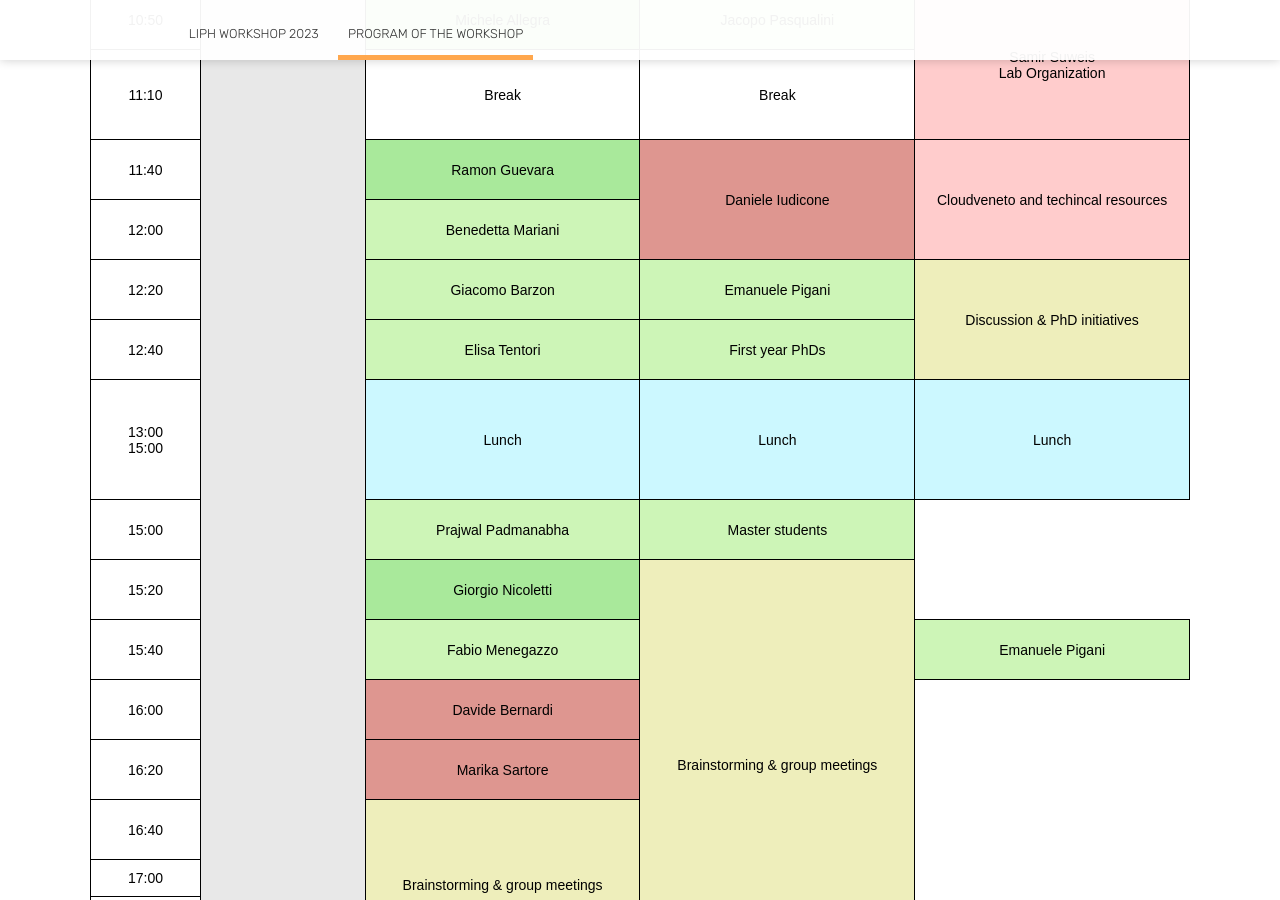
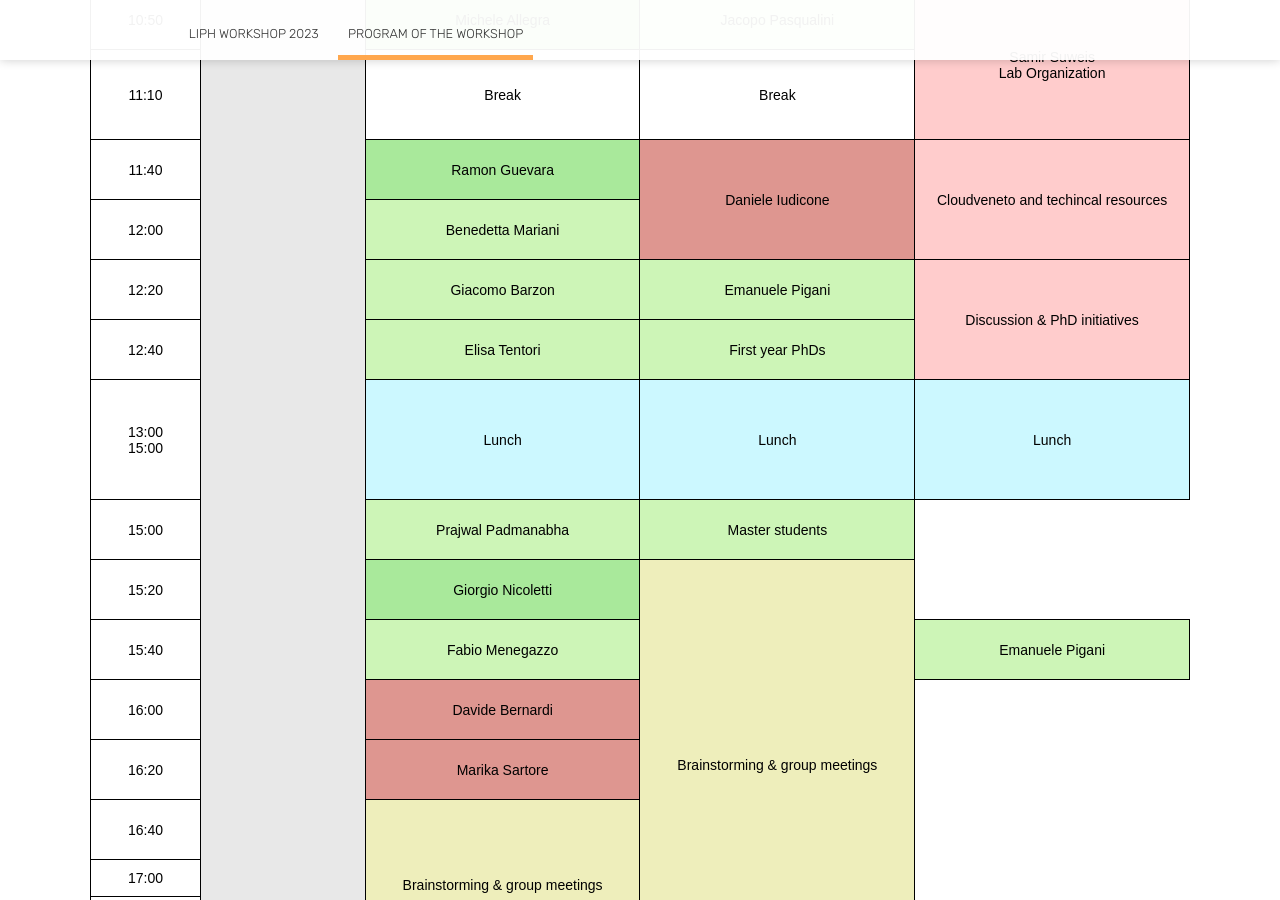
Before and after one commit to liphlab/liphworkshop2023, a Jekyll site: the page built from program.html, in a window 1280 px wide and 900 px high, scrolled down 1735 px. Built offline with Jekyll 4.4.1, drawn with Linux system fonts in a browser that asks for light colours; nearby versions of some CDN libraries.

Commit message:
program update

```diff
--- a/program.html
+++ b/program.html
@@ -140,7 +140,7 @@ image: /images/asiago1.jpg
 															<td class="tg-baqh">12:20</td>
 															<td class="tg-phd" rowspan="1">Giacomo Barzon</td>
 															<td class="tg-phd" rowspan="1">Emanuele Pigani</td>
-															<td class="tg-1eo6" rowspan="2">Discussion & PhD initiatives</td>
+															<td class="tg-phmi" rowspan="2">Discussion & PhD initiatives</td>
 													</tr>
 													<tr height="60px">
 													    <td class="tg-baqh">12:40</td>
```
